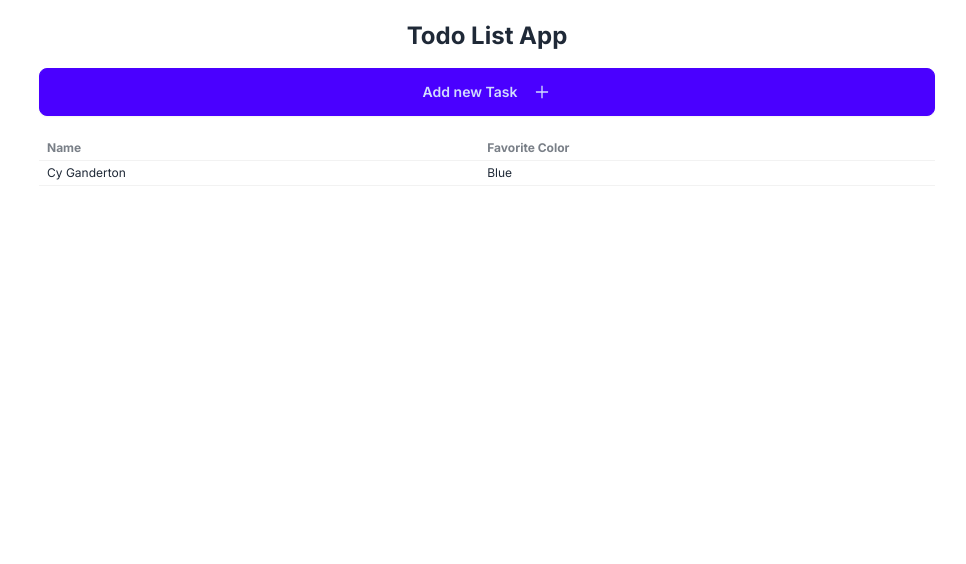
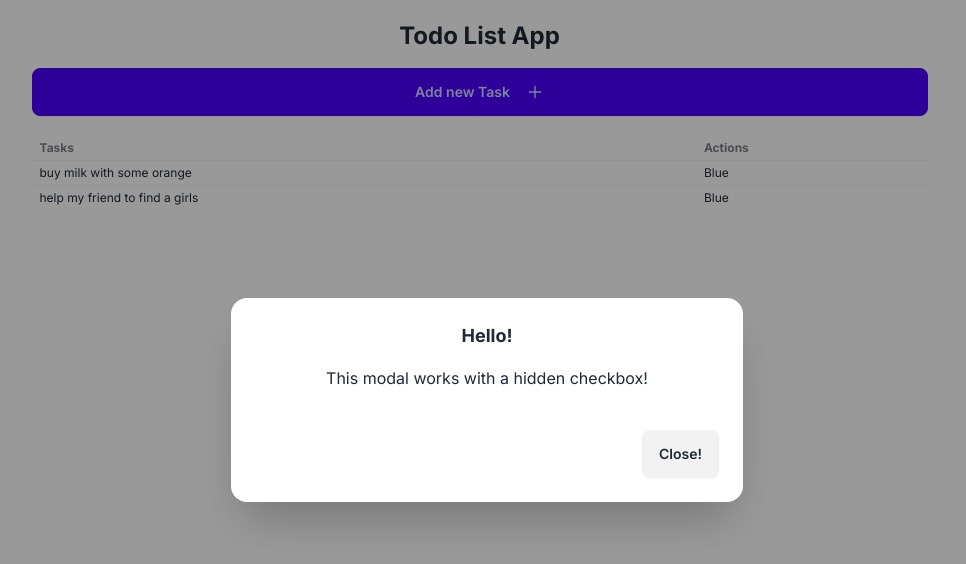
Before and after one commit to SeoDongOk/youtube_Next13_Todo, a Next.js app in the folder simple-todoapp/: page / in a window 1280 px wide. Both pictures are taken after a click on the button "Add new Task". Shown: the top 564 px of the page, without its empty margins (153-1119 px from the left). Built offline with nearby package versions, Linux system fonts and the light colour scheme; data requests are answered from the project's data file.

Commit message:
@add modal

```diff
--- a/simple-todoapp/app/components/AddTeask.tsx
+++ b/simple-todoapp/app/components/AddTeask.tsx
@@ -1,12 +1,25 @@
-import React from "react";
+"use client";
+
+import React, { useState } from "react";
 import { AiOutlinePlus } from "react-icons/ai";
+import Modal from "./Modal";
 
 const AddTeask = () => {
+  const [modalOpen, setModalOpen] = useState<boolean>(false);
+  if (modalOpen) {
+    console.log(modalOpen);
+  } else {
+    console.log("error");
+  }
   return (
     <div>
-      <button className="btn btn-primary w-full">
+      <button
+        onClick={() => setModalOpen(true)}
+        className="btn btn-primary w-full"
+      >
         Add new Task <AiOutlinePlus className="ml-2" size={18} />{" "}
       </button>
+      <Modal modalOpen={modalOpen} setModalOpen={setModalOpen} />
     </div>
   );
 };
--- /dev/null
+++ b/simple-todoapp/app/components/Modal.tsx
@@ -0,0 +1,24 @@
+import { useState } from "react";
+
+interface ModalProps {
+  modalOpen: boolean;
+  setModalOpen: () => void;
+}
+const Modal: React.FC<ModalProps> = ({ modalOpen, setModalOpen }) => {
+  console.log(modalOpen);
+  return (
+    <div className={`modal ${modalOpen ? "modal-open" : ""}`} role="dialog">
+      <div className="modal-box">
+        <h3 className="font-bold text-lg">Hello!</h3>
+        <p className="py-4">This modal works with a hidden checkbox!</p>
+        <div className="modal-action">
+          <label onClick={() => setModalOpen(false)} className="btn">
+            Close!
+          </label>
+        </div>
+      </div>
+    </div>
+  );
+};
+
+export default Modal;
--- /dev/null
+++ b/simple-todoapp/app/components/Task.tsx
@@ -0,0 +1,17 @@
+import { ITask } from "@/types/task";
+import React from "react";
+
+interface TaskProps {
+  task: ITask;
+}
+
+const Task: React.FC<TaskProps> = ({ task }) => {
+  return (
+    <tr key={task.id}>
+      <td>{task.text}</td>
+      <td>Blue</td>
+    </tr>
+  );
+};
+
+export default Task;
--- a/simple-todoapp/app/components/TodoList.tsx
+++ b/simple-todoapp/app/components/TodoList.tsx
@@ -1,21 +1,25 @@
+import { ITask } from "@/types/task";
 import React from "react";
+import Task from "./Task";
 
-const TodoList = () => {
+interface TodoListProps {
+  tasks: ITask[];
+}
+
+const TodoList: React.FC<TodoListProps> = ({ tasks }) => {
   return (
     <div className="overflow-x-auto">
       <table className="table table-xs">
         <thead>
           <tr>
-            <th>Name</th>
-            <th>Favorite Color</th>
+            <th>Tasks</th>
+            <th>Actions</th>
           </tr>
         </thead>
         <tbody>
-          <tr>
-            <td>Cy Ganderton</td>
-
-            <td>Blue</td>
-          </tr>
+          {tasks.map((task) => (
+            <Task key={task.id} task={task} />
+          ))}
         </tbody>
       </table>
     </div>
--- a/simple-todoapp/app/page.tsx
+++ b/simple-todoapp/app/page.tsx
@@ -10,7 +10,7 @@ export default async function Home() {
         <h1 className="text-2xl font-bold">Todo List App</h1>
         <AddTeask />
       </div>
-      <TodoList />
+      <TodoList tasks={tasks} />
     </main>
   );
 }
--- a/simple-todoapp/types/task.ts
+++ b/simple-todoapp/types/task.ts
@@ -1,4 +1,4 @@
 export interface ITask {
   id: string;
-  tesxt: string;
+  text: string;
 }
```
